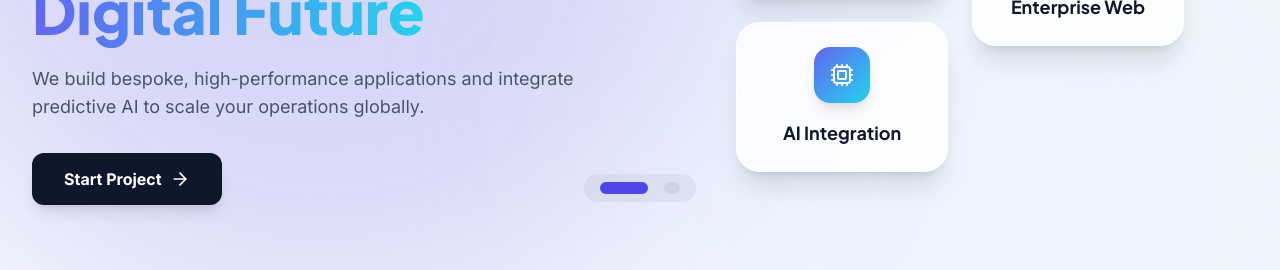
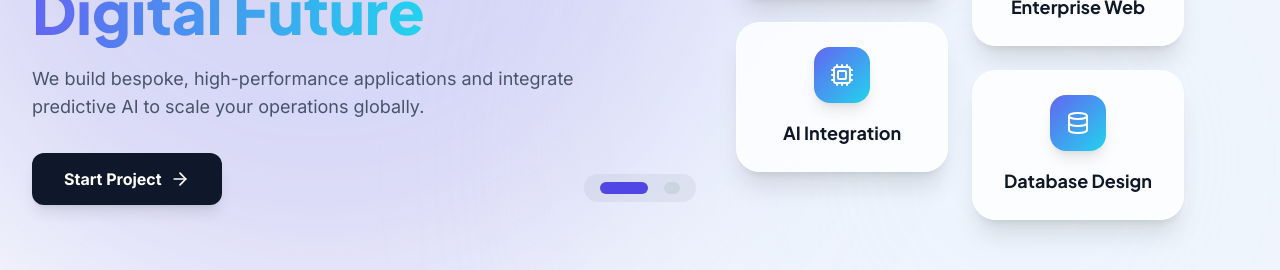
Before and after one commit to barackj370-pixel/onedigispot, a React (Vite) app: page / in a window 1280 px wide. Shown: the part 416-686 px from the top of the page. Built offline with nearby package versions, Linux system fonts and the light colour scheme; no server answers.

Commit message:
Add Database icon to Hero component

```diff
--- a/components/Hero.tsx
+++ b/components/Hero.tsx
@@ -1,6 +1,6 @@
 import React, { useState, useEffect } from 'react';
 import { motion, AnimatePresence } from 'motion/react';
-import { Smartphone, Globe, Cpu, PenTool, Share2, Search, Edit3, ArrowRight, Sparkles, Filter } from 'lucide-react';
+import { Smartphone, Globe, Cpu, PenTool, Share2, Search, Edit3, ArrowRight, Sparkles, Filter, Database } from 'lucide-react';
 import { Link } from 'react-router-dom';
 
 const slides = [
@@ -14,7 +14,8 @@ const slides = [
     items: [
       { title: 'Custom App Dev', icon: <Smartphone className="w-6 h-6" />, delay: 0.1 },
       { title: 'Enterprise Web', icon: <Globe className="w-6 h-6" />, delay: 0.2 },
-      { title: 'AI Integration', icon: <Cpu className="w-6 h-6" />, delay: 0.3 }
+      { title: 'AI Integration', icon: <Cpu className="w-6 h-6" />, delay: 0.3 },
+      { title: 'Database Design', icon: <Database className="w-6 h-6" />, delay: 0.4 }
     ]
   },
   {
```
